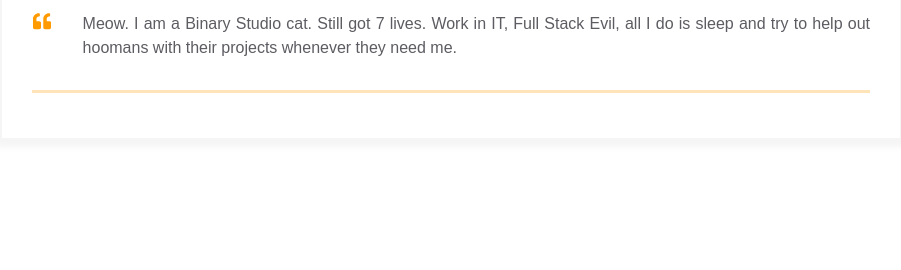
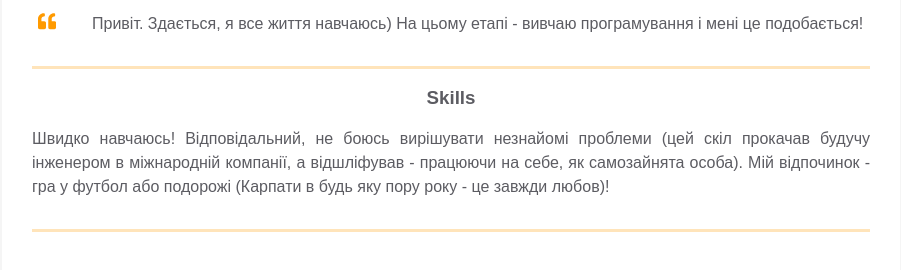
Before and after one commit to setar92/homepage, a plain HTML site: page index.html in a window 1280 px wide. Shown: the part 338-608 px from the top of the page, without its empty margins (189-1090 px from the left). Drawn offline with Linux system fonts and the light colour scheme.

Commit message:
added skills block

```diff
--- a/index.html
+++ b/index.html
@@ -7,6 +7,7 @@
     <link rel="stylesheet" href="styles.css">
   </head>
   <body>
+
     <main>
       <div class="resume">
         <div class="container">
@@ -48,12 +49,7 @@
 
               </div>
 
-
-
-
-
             </div>
-
 
           </div>
         </div>
@@ -67,16 +63,26 @@
                   </path>
                 </svg>
               </div>
-              <p class="intro_text">Meow.
-                I am a Binary Studio cat. Still got 7 lives. Work in IT, Full Stack Evil,
-                all I do is sleep and try to help out hoomans with their projects whenever
-                they need me.
+              <p class="intro_text">Привіт.
+              Здається, я все життя навчаюсь) На цьому етапі - вивчаю програмування і мені це подобається!
               </p>
             </div>
           </div>
         </div>
+        <div class="container">
+          <div class="resume__block">
+            <div class="skills">
+              <h3 class="skills__header">Skills</h3>
+              <p class="skills__text">Швидко навчаюсь! Відповідальний, не боюсь вирішувати незнайомі проблеми (цей скіл прокачав будучу інженером в міжнародній компанії, а відшліфував - працюючи на себе, як самозайнята особа). Мій відпочинок - гра у футбол або подорожі (Карпати в будь яку пору року - це завжди любов)!</p>
+            </div>
+          </div>
+        </div>
       </div>
+
     </main>
+
+
+
 
   </body>
 </html>
```
